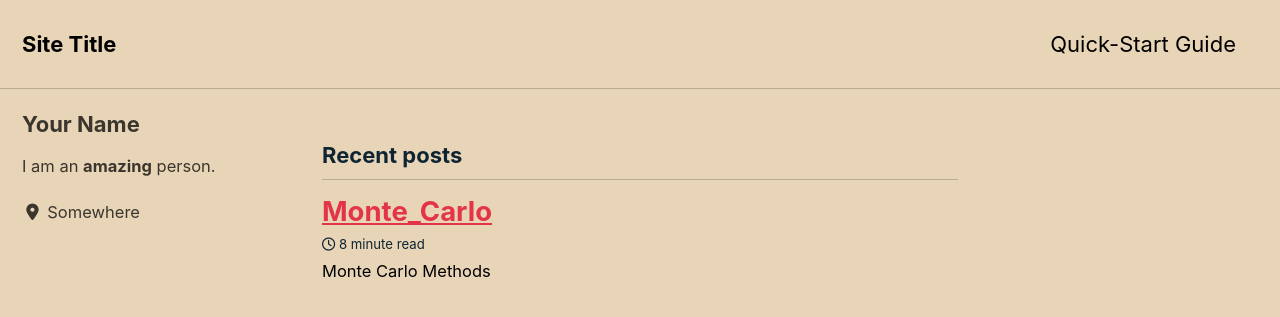
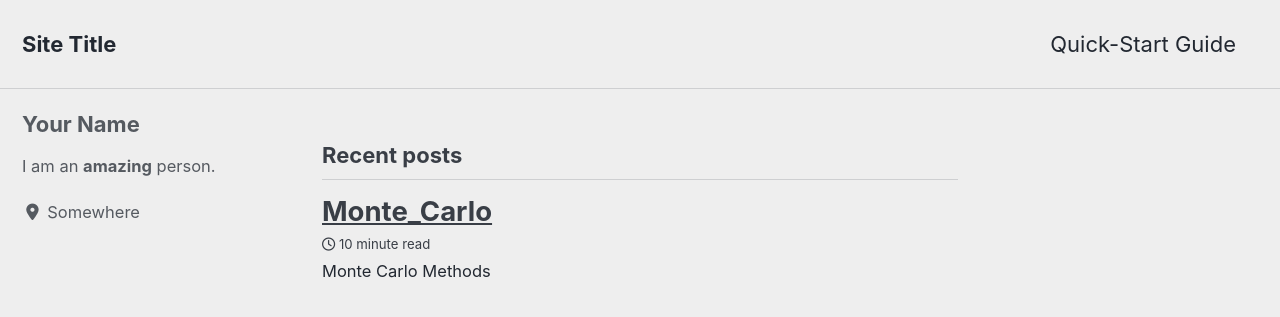
Before and after one commit to amrakm/amrakm.github.io, a Jekyll site: the page built from index.html, in a window 1280 px wide and 900 px high. Shown: the top 317 px of the window. Built offline with Jekyll 4.4.1, drawn with Linux system fonts in a browser that asks for light colours; cached includes are drawn as plain includes; nearby versions of some CDN libraries; the list of posts is cut into pages by our own code.

Commit message:
Update _config.yml

```diff
--- a/_config.yml
+++ b/_config.yml
@@ -12,7 +12,7 @@
 
 # theme                  : "minimal-mistakes-jekyll"
 # remote_theme           : "mmistakes/minimal-mistakes"
-minimal_mistakes_skin    : "sunrise" #"mint", "aqua", "dirt", "air", "aqua", "contrast", "dark", "default", "neon", "plum", "sunrise"
+minimal_mistakes_skin    : "air" #"mint", "aqua", "dirt", "air", "aqua", "contrast", "dark", "default", "neon", "plum", "sunrise"
 
 # Site Settings
 locale                   : "en-US"
@@ -28,7 +28,7 @@ teaser                   : # path of fallback teaser image, e.g. "/assets/images
 logo                     : # path of logo image to display in the masthead, e.g. "/assets/images/88x88.png"
 masthead_title           : # overrides the website title displayed in the masthead, use " " for no title
 # breadcrumbs            : false # true, false (default)
-words_per_minute         : 200
+words_per_minute         : 160
 comments:
   provider               : # false (default), "disqus", "discourse", "facebook", "staticman", "staticman_v2", "utterances", "custom"
   disqus:
```
